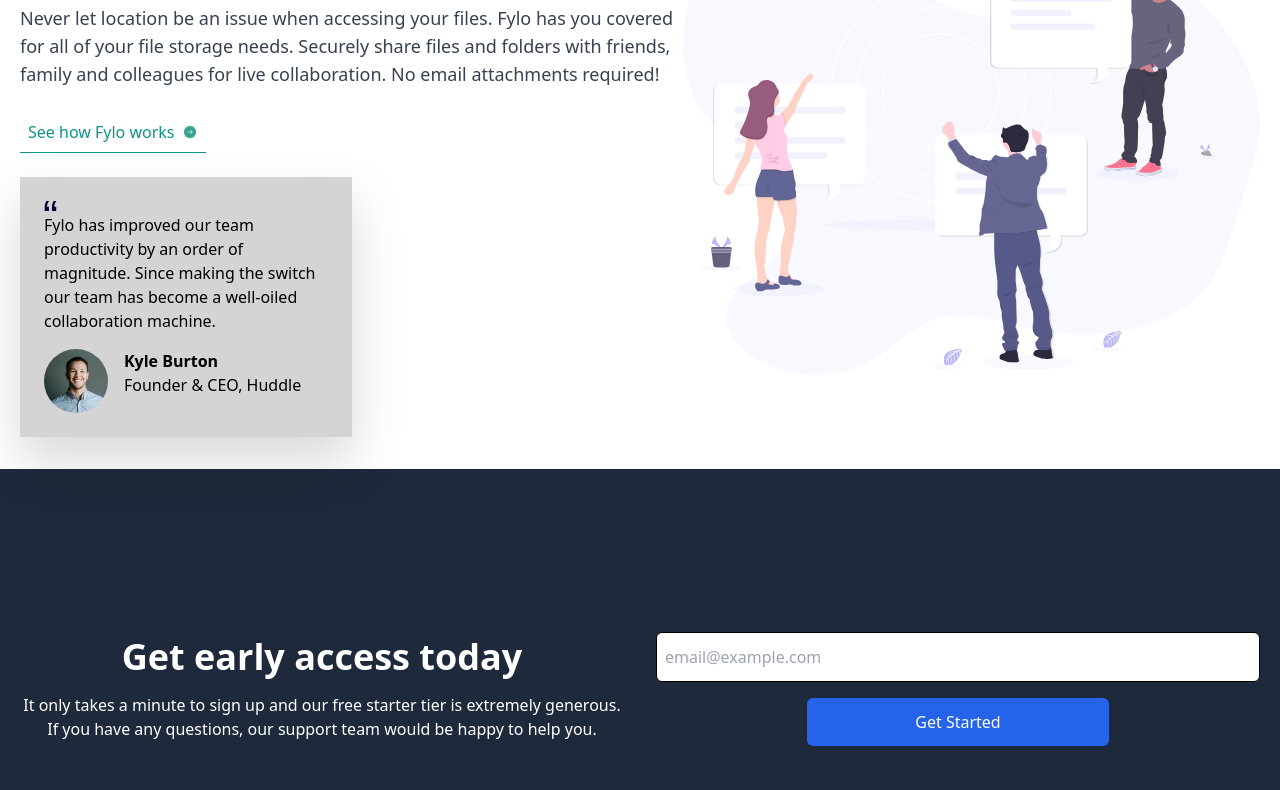
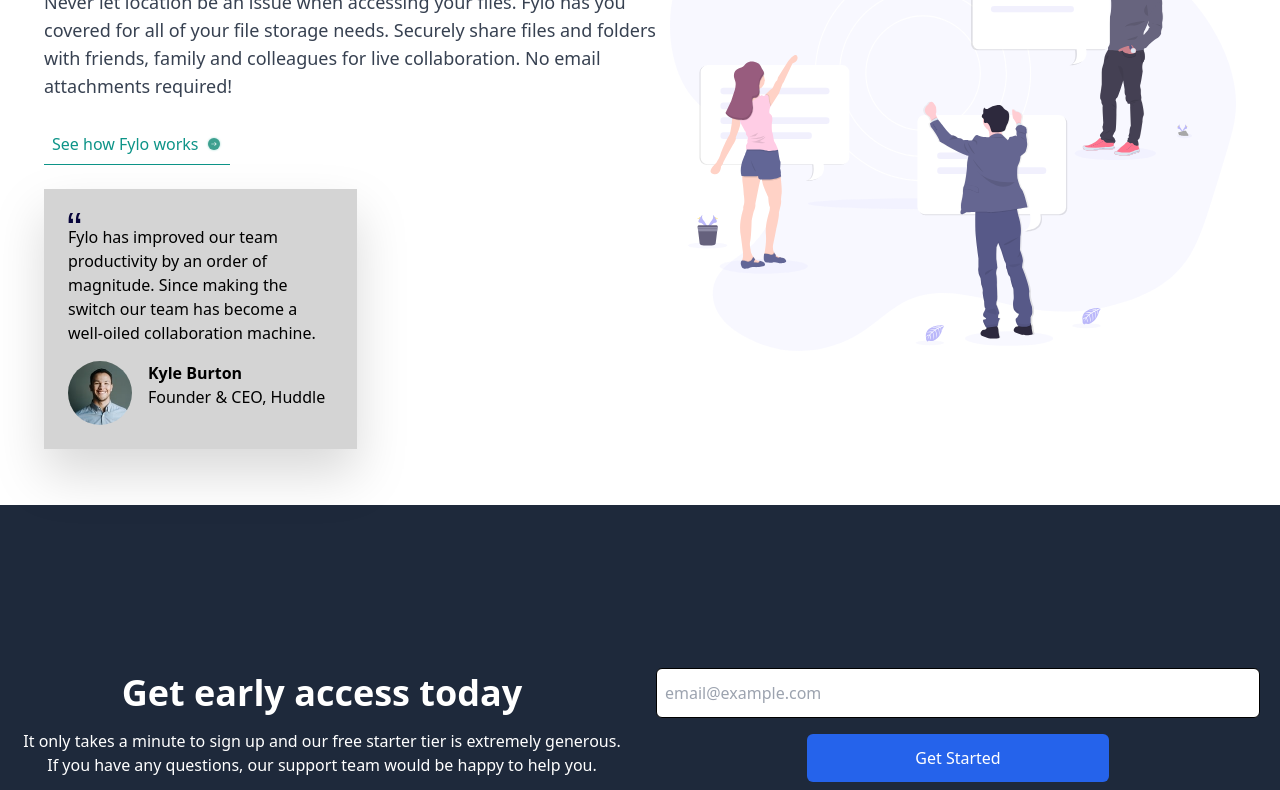
Before and after one commit to Dhruvmehta1311/fylo-landing-page, a plain HTML site: page index.html in a window 1280 px wide. Shown: the part 649-1439 px from the top of the page. Drawn offline with nearby package versions, Linux system fonts and the light colour scheme.

Commit message:
Minor Fix in Padding.

```diff
--- a/index.html
+++ b/index.html
@@ -31,7 +31,7 @@
     </style>
   </head>
   <body class="flex flex-col">
-    <div class="max-w-[1240px] pt-10 mx-auto">
+    <div class="max-w-[1240px] pt-10 mx-auto p-6">
       <nav class="flex items-center justify-between mb-4">
         <img class="w-24 sm:w-32" src="./images/logo.svg" alt="" />
         <ul class="font-semibold text-lg flex gap-2 sm:gap-14">
```
